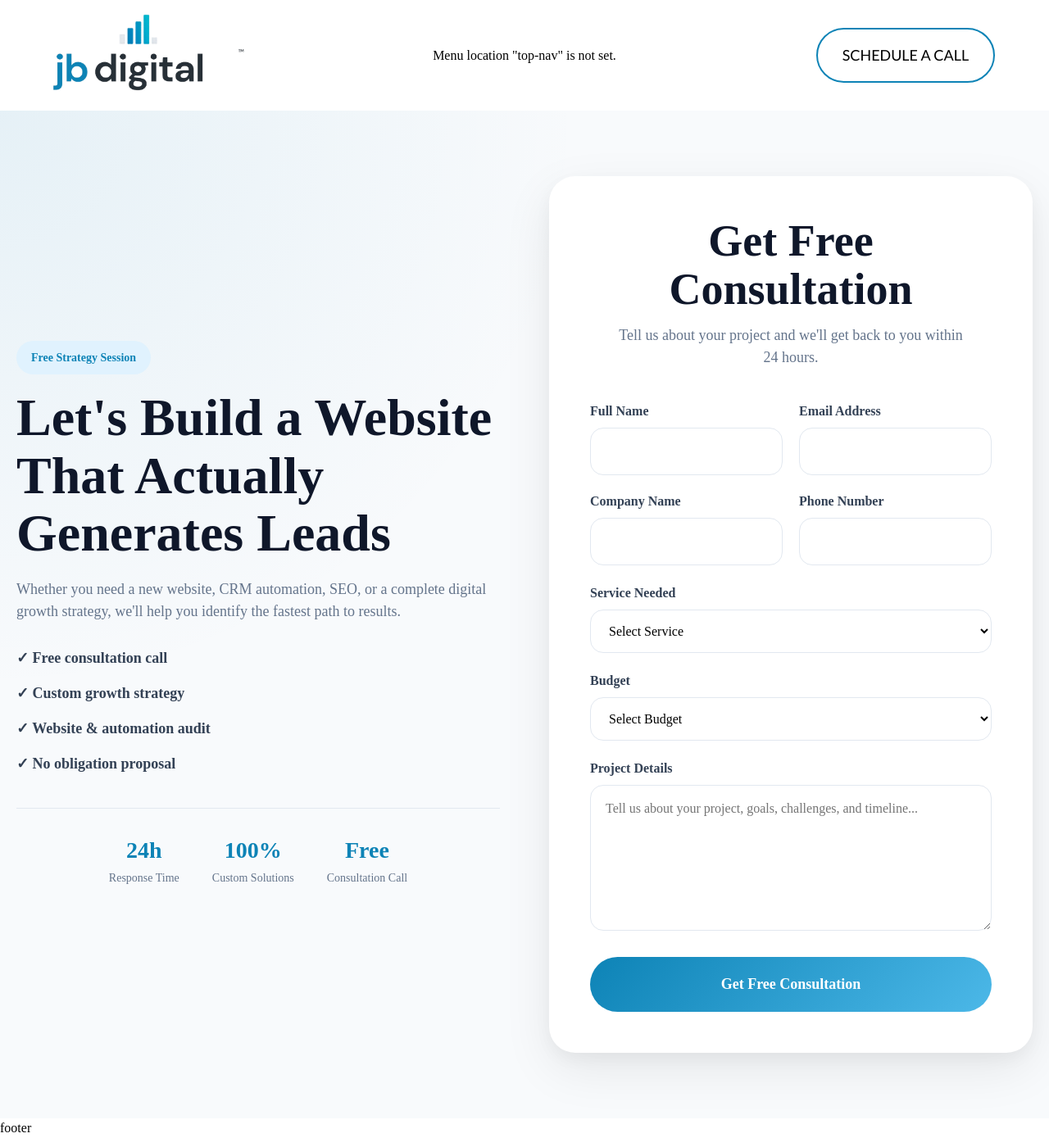
After one commit to jhums04/jbdigitalsolutions, a WordPress theme: template page-consultation.php in a window 1280 px wide. The commit adds this page. Shown: the whole page at 82% size. Run offline with PHP 8.4 and a stand-in for WordPress, Linux system fonts and the light colour scheme; the site name, menu and one post (Sample post) are stand-ins, and other content is empty.

Commit message:
added consultation forms

```diff
--- /dev/null
+++ b/css/consultation.css
@@ -0,0 +1,231 @@
+.contact-section {
+    min-height: calc(100vh - 120px);
+    display: flex;
+    justify-content: center;
+    align-items: center;
+    padding: 80px 20px;
+    background:
+        radial-gradient(circle at top left,
+        rgba(13,131,182,.08),
+        transparent 40%),
+        #f8fafc;
+}
+
+.contact-card {
+    width: 100%;
+    max-width: 900px;
+    background: #fff;
+    border-radius: 32px;
+    padding: 50px;
+    box-shadow:
+        0 20px 60px rgba(0,0,0,.08),
+        0 8px 20px rgba(0,0,0,.04);
+}
+
+.contact-header {
+    text-align: center;
+    margin-bottom: 40px;
+}
+
+.contact-badge {
+    display: inline-flex;
+    padding: 10px 18px;
+    border-radius: 999px;
+    background: #e0f2fe;
+    color: #0d83b6;
+    font-size: 14px;
+    font-weight: 700;
+    margin-bottom: 18px;
+}
+
+.contact-header h2 {
+    font-size: clamp(36px, 5vw, 54px);
+    font-weight: 900;
+    color: #0f172a;
+    line-height: 1.1;
+    margin-bottom: 12px;
+}
+
+.contact-header p {
+    max-width: 600px;
+    margin: 0 auto;
+    color: #64748b;
+    font-size: 18px;
+}
+
+.project-form {
+    display: flex;
+    flex-direction: column;
+    gap: 22px;
+}
+
+.form-grid {
+    display: grid;
+    grid-template-columns: repeat(2, 1fr);
+    gap: 20px;
+}
+
+.form-group {
+    display: flex;
+    flex-direction: column;
+}
+
+.form-group label {
+    margin-bottom: 8px;
+    font-weight: 700;
+    color: #334155;
+}
+
+.form-group input,
+.form-group textarea,
+.form-group select {
+    width: 100%;
+    border: 1px solid #e2e8f0;
+    border-radius: 16px;
+    padding: 16px 18px;
+    font-size: 16px;
+    background: #fff;
+    transition: all .25s ease;
+}
+
+.form-group input:focus,
+.form-group textarea:focus,
+.form-group select:focus {
+    border-color: #0d83b6;
+    box-shadow: 0 0 0 4px rgba(13,131,182,.12);
+    outline: none;
+}
+
+.form-group textarea {
+    resize: vertical;
+    min-height: 160px;
+}
+
+.form-submit-btn {
+    margin-top: 10px;
+    width: 100%;
+    border: none;
+    cursor: pointer;
+    padding: 20px;
+    border-radius: 999px;
+    font-size: 18px;
+    font-weight: 800;
+    color: white;
+    background:
+        linear-gradient(
+            135deg,
+            #0d83b6,
+            #4cb8e8
+        );
+    transition: all .25s ease;
+}
+
+.form-submit-btn:hover {
+    transform: translateY(-3px);
+    box-shadow:
+        0 15px 35px rgba(13,131,182,.3);
+}
+
+.form-submit-btn:active {
+    transform: translateY(0);
+}
+
+/* trust section */
+
+.trust-row {
+    margin-top: 40px;
+    padding-top: 30px;
+    border-top: 1px solid #e2e8f0;
+
+    display: flex;
+    justify-content: center;
+    gap: 40px;
+    flex-wrap: wrap;
+}
+
+.trust-item {
+    text-align: center;
+}
+
+.trust-item strong {
+    display: block;
+    font-size: 28px;
+    color: #0d83b6;
+}
+
+.trust-item span {
+    color: #64748b;
+    font-size: 14px;
+}
+
+@media (max-width: 768px) {
+
+    .contact-card {
+        padding: 30px;
+        border-radius: 24px;
+    }
+
+    .form-grid {
+        grid-template-columns: 1fr;
+    }
+
+    .contact-header h2 {
+        font-size: 36px;
+    }
+}
+
+
+.consultation-layout {
+    max-width: 1280px;
+    margin: 0 auto;
+    display: grid;
+    grid-template-columns: 1fr 1fr;
+    gap: 60px;
+    align-items: center;
+}
+
+.consultation-content h1 {
+    font-size: clamp(42px, 5vw, 64px);
+    font-weight: 900;
+    line-height: 1.1;
+    color: #0f172a;
+    margin-bottom: 20px;
+}
+
+.consultation-description {
+    font-size: 18px;
+    color: #64748b;
+    margin-bottom: 30px;
+    max-width: 600px;
+}
+
+.benefits-list {
+    display: flex;
+    flex-direction: column;
+    gap: 16px;
+}
+
+.benefit-item {
+    font-size: 18px;
+    font-weight: 700;
+    color: #334155;
+}
+
+@media (max-width: 900px) {
+    .consultation-layout {
+        grid-template-columns: 1fr;
+    }
+
+    .consultation-content {
+        text-align: center;
+    }
+
+    .consultation-description {
+        margin-left: auto;
+        margin-right: auto;
+    }
+
+    .benefits-list {
+        align-items: center;
+    }
+}
--- a/functions.php
+++ b/functions.php
@@ -4,6 +4,7 @@
         wp_enqueue_style('resetcss', get_theme_file_uri('/build/index.css'));
         wp_enqueue_style('header', get_theme_file_uri('/css/header.css'));
         wp_enqueue_style('front-page', get_theme_file_uri('/css/front-page.css'));
+         wp_enqueue_style('consultation', get_theme_file_uri('/css/consultation.css'));
         wp_enqueue_script(
             'mytheme-mobile-menu',                // Handle
             get_template_directory_uri() . '/js/navigation.js', // Path
--- /dev/null
+++ b/page-consultation.php
@@ -0,0 +1,221 @@
+<?php
+/*
+Template Name: Consultation Page
+*/
+
+get_header();
+?>
+
+<section class="contact-section">
+
+    <div class="consultation-layout">
+
+        <!-- Left Side -->
+        <div class="consultation-content">
+
+            <span class="contact-badge">
+                Free Strategy Session
+            </span>
+
+            <h1>
+                Let's Build a Website That Actually Generates Leads
+            </h1>
+
+            <p class="consultation-description">
+                Whether you need a new website, CRM automation, SEO, or a complete digital growth strategy, we'll help you identify the fastest path to results.
+            </p>
+
+            <div class="benefits-list">
+
+                <div class="benefit-item">
+                    ✓ Free consultation call
+                </div>
+
+                <div class="benefit-item">
+                    ✓ Custom growth strategy
+                </div>
+
+                <div class="benefit-item">
+                    ✓ Website & automation audit
+                </div>
+
+                <div class="benefit-item">
+                    ✓ No obligation proposal
+                </div>
+
+            </div>
+
+            <div class="trust-row">
+
+                <div class="trust-item">
+                    <strong>24h</strong>
+                    <span>Response Time</span>
+                </div>
+
+                <div class="trust-item">
+                    <strong>100%</strong>
+                    <span>Custom Solutions</span>
+                </div>
+
+                <div class="trust-item">
+                    <strong>Free</strong>
+                    <span>Consultation Call</span>
+                </div>
+
+            </div>
+
+        </div>
+
+        <!-- Right Side Form -->
+        <div class="contact-card">
+
+            <div class="contact-header">
+
+                <h2>
+                    Get Free Consultation
+                </h2>
+
+                <p>
+                    Tell us about your project and we'll get back to you within 24 hours.
+                </p>
+
+            </div>
+
+            <form
+                class="project-form"
+                method="POST"
+                action="<?php echo esc_url(admin_url('admin-post.php')); ?>">
+
+                <input
+                    type="hidden"
+                    name="action"
+                    value="agency_consultation_form">
+
+                <input
+                    type="hidden"
+                    name="lead_source"
+                    value="website">
+
+                <div class="form-grid">
+
+                    <div class="form-group">
+                        <label>Full Name</label>
+                        <input
+                            type="text"
+                            name="name"
+                            required>
+                    </div>
+
+                    <div class="form-group">
+                        <label>Email Address</label>
+                        <input
+                            type="email"
+                            name="email"
+                            required>
+                    </div>
+
+                    <div class="form-group">
+                        <label>Company Name</label>
+                        <input
+                            type="text"
+                            name="company">
+                    </div>
+
+                    <div class="form-group">
+                        <label>Phone Number</label>
+                        <input
+                            type="text"
+                            name="phone">
+                    </div>
+
+                </div>
+
+                <div class="form-group">
+
+                    <label>Service Needed</label>
+
+                    <select name="service">
+
+                        <option value="">
+                            Select Service
+                        </option>
+
+                        <option value="website">
+                            Website Development
+                        </option>
+
+                        <option value="seo">
+                            SEO
+                        </option>
+
+                        <option value="google_ads">
+                            Google Ads
+                        </option>
+
+                        <option value="automation">
+                            CRM & Automation
+                        </option>
+
+                    </select>
+
+                </div>
+
+                <div class="form-group">
+
+                    <label>Budget</label>
+
+                    <select name="budget">
+
+                        <option value="">
+                            Select Budget
+                        </option>
+
+                        <option value="20k-50k">
+                            ₱20,000 - ₱50,000
+                        </option>
+
+                        <option value="50k-100k">
+                            ₱50,000 - ₱100,000
+                        </option>
+
+                        <option value="100k-250k">
+                            ₱100,000 - ₱250,000
+                        </option>
+
+                        <option value="250k+">
+                            ₱250,000+
+                        </option>
+
+                    </select>
+
+                </div>
+
+                <div class="form-group">
+
+                    <label>Project Details</label>
+
+                    <textarea
+                        rows="6"
+                        name="message"
+                        placeholder="Tell us about your project, goals, challenges, and timeline..."
+                        required></textarea>
+
+                </div>
+
+                <button
+                    type="submit"
+                    class="form-submit-btn">
+
+                    Get Free Consultation
+
+                </button>
+
+            </form>
+
+        </div>
+
+    </div>
+
+</section>
+
+<?php get_footer(); ?>
```
Also changed, not shown: front-page.php (+6 -1 lines).
